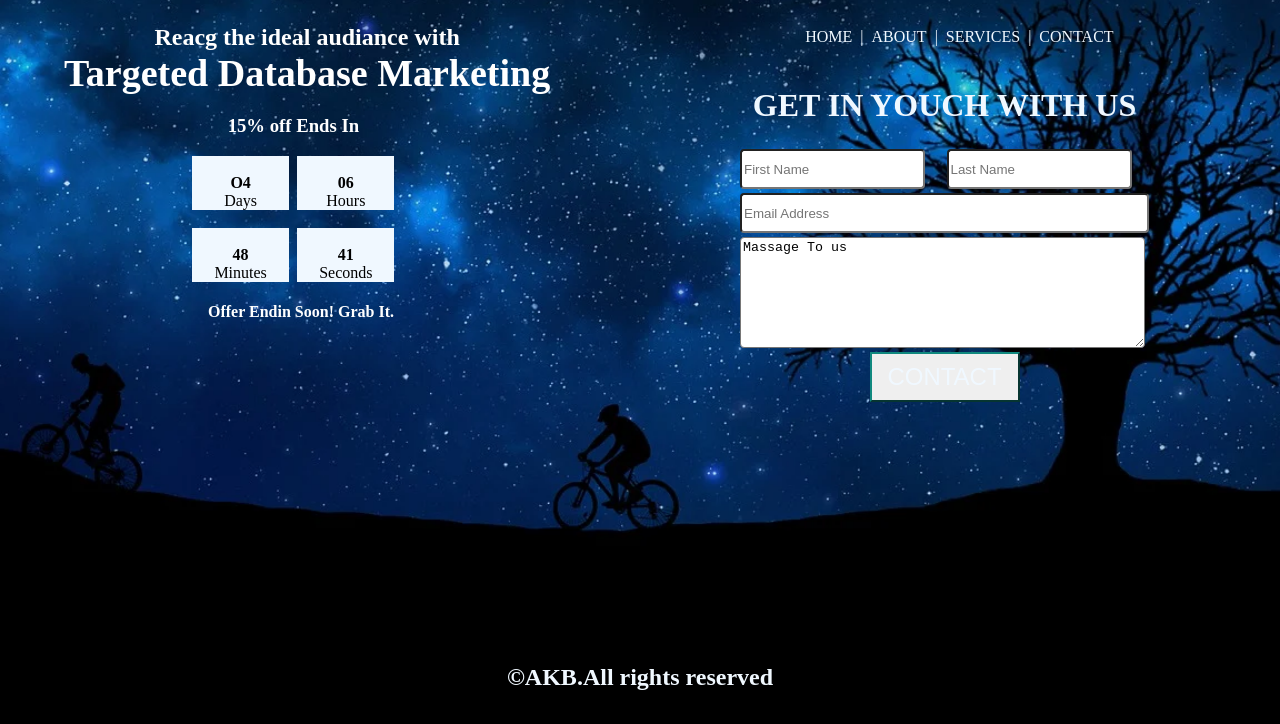
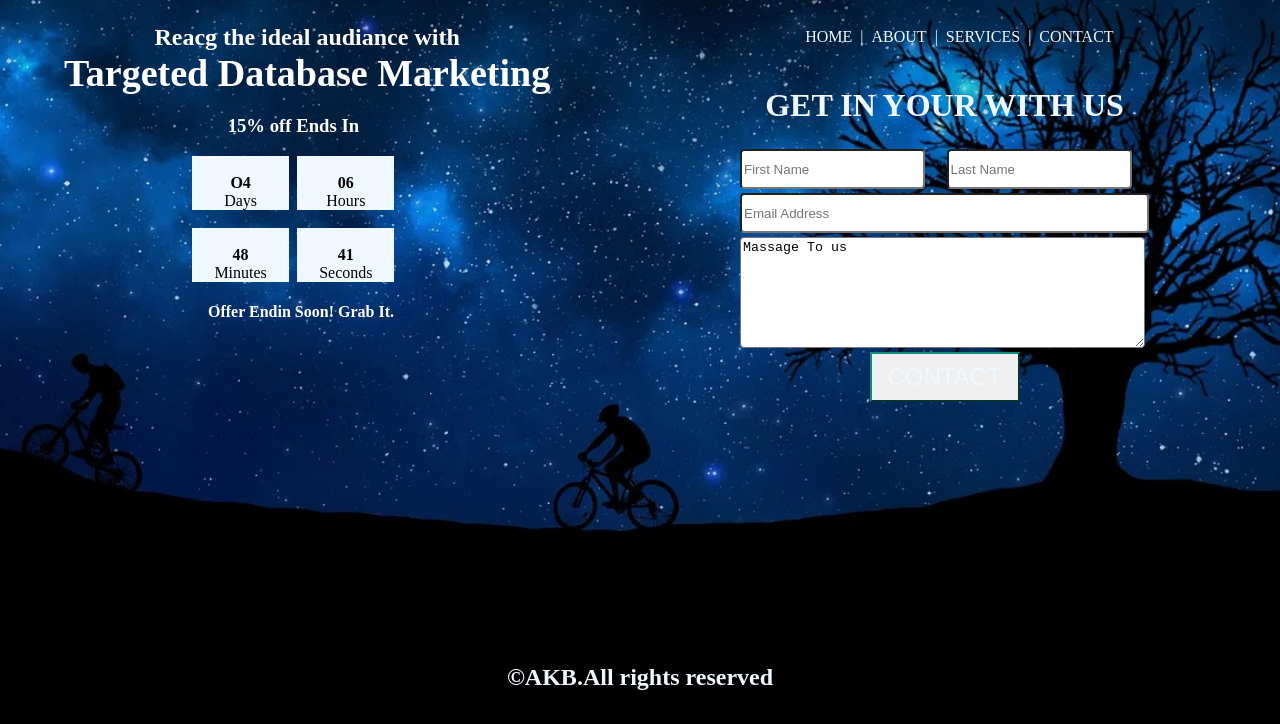
Before and after one commit to Faridabhanu-B-S/HTML_CSS-, a plain HTML site: page index2.html in a window 1280 px wide. Shown: the part 76-800 px from the top of the page. Drawn offline with Linux system fonts and the light colour scheme.

Commit message:
Update index2.html

```diff
--- a/index2.html
+++ b/index2.html
@@ -97,7 +97,7 @@ HOME&nbsp;&nbsp;|&nbsp;&nbsp;ABOUT&nbsp;&nbsp;|&nbsp;&nbsp;SERVICES&nbsp;&nbsp;|
     <table class="frm">
         <form method="post" acction="">
         <tr>
-            <th colspan="2"><h1 class="text5"> GET IN YOUCH WITH US</h1></th>
+            <th colspan="2"><h1 class="text5"> GET IN YOUR WITH US</h1></th>
         </tr>
         <tr>
          <td><input type="text" placeholder="First Name"class="frmdes"> </td>
```
